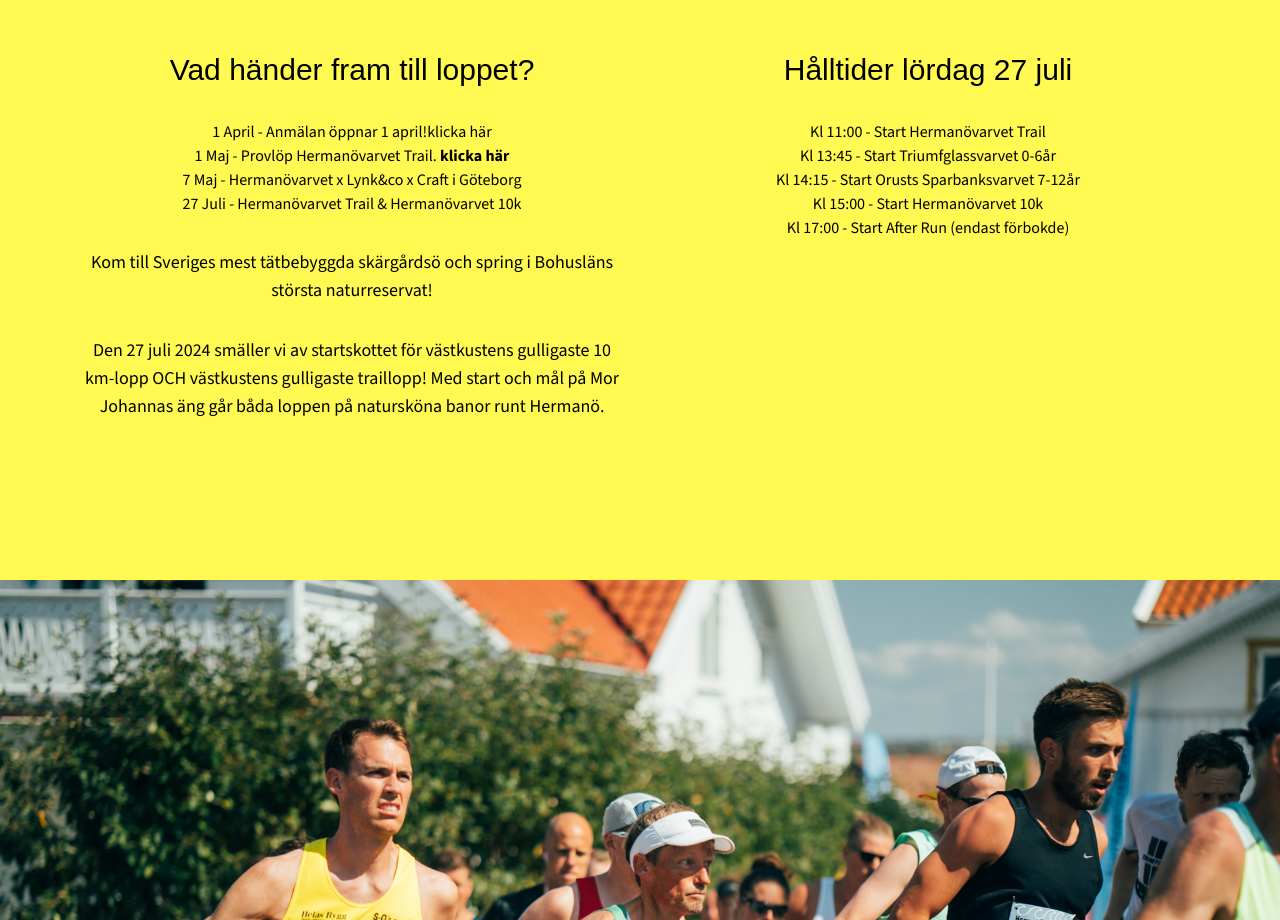
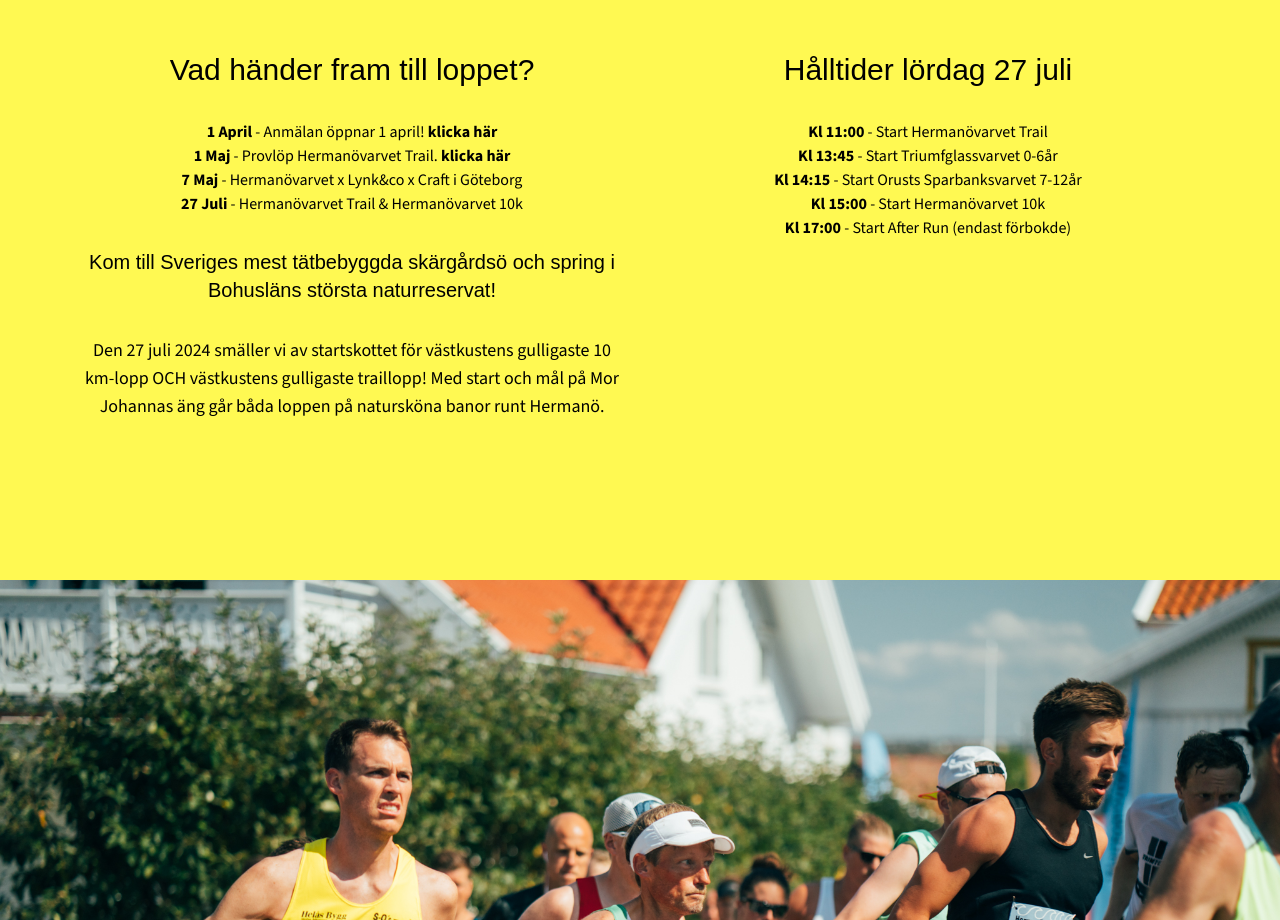
Before and after one commit to viktoramattsson/hermanovarvet, a Next.js app: page / in a window 1280 px wide. Shown: the part 1100-2020 px from the top of the page. Built offline with nearby package versions, Linux system fonts and the light colour scheme; a web font is replaced by a local one.

Commit message:
change links

```diff
--- a/src/pages/index.jsx
+++ b/src/pages/index.jsx
@@ -49,16 +49,16 @@ export default function Home() {
             <h1 className="pb-8">Vad händer fram till loppet?</h1>
             <ul className="pb-8">
               <li>
-                1 April - Anmälan öppnar 1 april!
+                <b>1 April</b> - Anmälan öppnar 1 april!{' '}
                 <a
                   href="https://raceid.com/sv/races/10548/information"
                   target="_blank"
                 >
-                  klicka här
+                  <b>klicka här</b>{' '}
                 </a>
               </li>
               <li>
-                1 Maj - Provlöp Hermanövarvet Trail.{' '}
+                <b>1 Maj</b> - Provlöp Hermanövarvet Trail.{' '}
                 <a
                   href="https://raceid.com/sv/races/12392/information"
                   target="_blank"
@@ -66,13 +66,17 @@ export default function Home() {
                   <b> klicka här </b>
                 </a>
               </li>
-              <li>7 Maj - Hermanövarvet x Lynk&co x Craft i Göteborg</li>
-              <li>27 Juli - Hermanövarvet Trail & Hermanövarvet 10k</li>
+              <li>
+                <b>7 Maj</b> - Hermanövarvet x Lynk&co x Craft i Göteborg
+              </li>
+              <li>
+                <b>27 Juli</b> - Hermanövarvet Trail & Hermanövarvet 10k
+              </li>
             </ul>
-            <p className="pb-8">
+            <h2 className="pb-8">
               Kom till Sveriges mest tätbebyggda skärgårdsö och spring i
               Bohusläns största naturreservat!
-            </p>
+            </h2>
             <p className="pb-8">
               Den 27 juli 2024 smäller vi av startskottet för västkustens
               gulligaste 10 km-lopp OCH västkustens gulligaste traillopp! Med
@@ -83,11 +87,21 @@ export default function Home() {
           <div className="lg:w-1/2 items-center px-4 text-center">
             <h1 className="pb-8">Hålltider lördag 27 juli</h1>
             <ul>
-              <li>Kl 11:00 - Start Hermanövarvet Trail</li>
-              <li>Kl 13:45 - Start Triumfglassvarvet 0-6år</li>
-              <li>Kl 14:15 - Start Orusts Sparbanksvarvet 7-12år</li>
-              <li>Kl 15:00 - Start Hermanövarvet 10k</li>
-              <li>Kl 17:00 - Start After Run (endast förbokde)</li>
+              <li>
+                <b>Kl 11:00</b> - Start Hermanövarvet Trail
+              </li>
+              <li>
+                <b>Kl 13:45</b> - Start Triumfglassvarvet 0-6år
+              </li>
+              <li>
+                <b>Kl 14:15</b> - Start Orusts Sparbanksvarvet 7-12år
+              </li>
+              <li>
+                <b>Kl 15:00</b> - Start Hermanövarvet 10k
+              </li>
+              <li>
+                <b>Kl 17:00</b> - Start After Run (endast förbokde)
+              </li>
             </ul>
           </div>
         </div>
```
